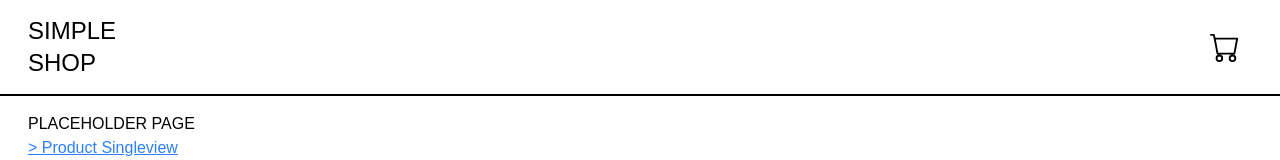
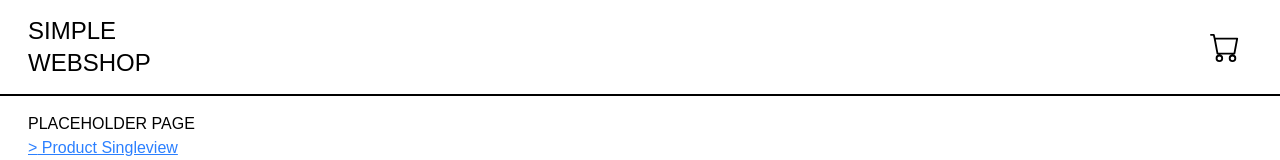
Before and after one commit to Penny-EK/simpelshop, a Next.js app: page / in a window 1280 px wide. Shown: the top 160 px of the page. Built offline with nearby package versions, Linux system fonts and the light colour scheme.

Commit message:
Updated name to simple webshop

```diff
--- a/src/app/components/Header.jsx
+++ b/src/app/components/Header.jsx
@@ -24,7 +24,7 @@ export default function Header() {
       <header className="fixed z-100 w-full flex h-[var(--headerHeight)] items-center justify-between border-b-2 border-[var(--foreground)] bg-[var(--background)] px-4 px-7">
         <h1>
           <Link className="title text-2xl font-bold" href={"/"}>
-            Simple<br></br>Shop
+            Simple<br></br>Webshop
           </Link>
         </h1>
         <div className="flex items-center">
--- a/src/app/layout.js
+++ b/src/app/layout.js
@@ -13,7 +13,7 @@ const geistMono = Geist_Mono({
 });
 
 export const metadata = {
-  title: "Simple Shop",
+  title: "Simple Webshop",
   description: /* "Generated by create next app" */ "",
 };
 
```
